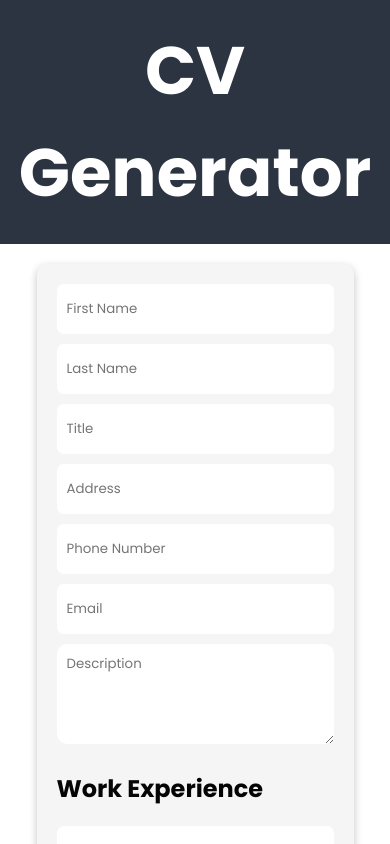
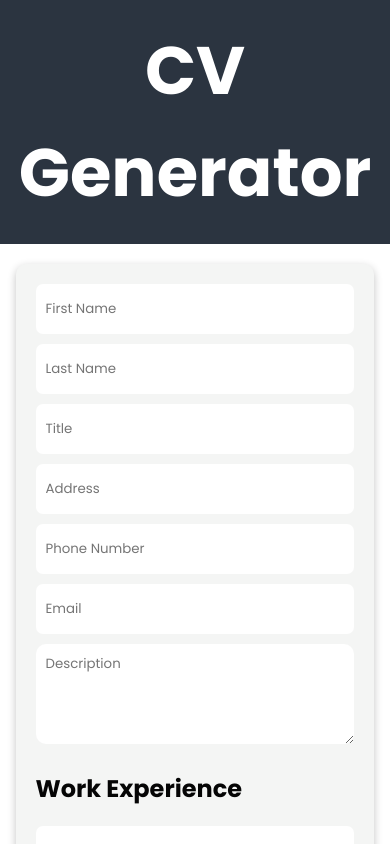
Before and after one commit to KevinJN03/cv-application, a React (Create React App) app: page / in a window 390 px wide. Shown: the top 844 px of the page. Built offline with nearby package versions, Linux system fonts and the light colour scheme.

Commit message:
fix appearance on mobile device

```diff
--- a/src/Components/CVPreview/preview.css
+++ b/src/Components/CVPreview/preview.css
@@ -44,6 +44,8 @@ word-break: break-all;
 
 }
 
+
+
 #preview-experience {
     word-break: break-all;
 
--- a/src/index.css
+++ b/src/index.css
@@ -125,7 +125,12 @@ input:active{
     grid-template-columns: repeat(auto-fit, minMax(0px, 1fr));
   }
 }
+@media screen and (min-width: 300px ) and (max-width:780px){
+  .content{
+    width: 95vw;
 
+  }
+}
 
 @media print {
   .content {
```
